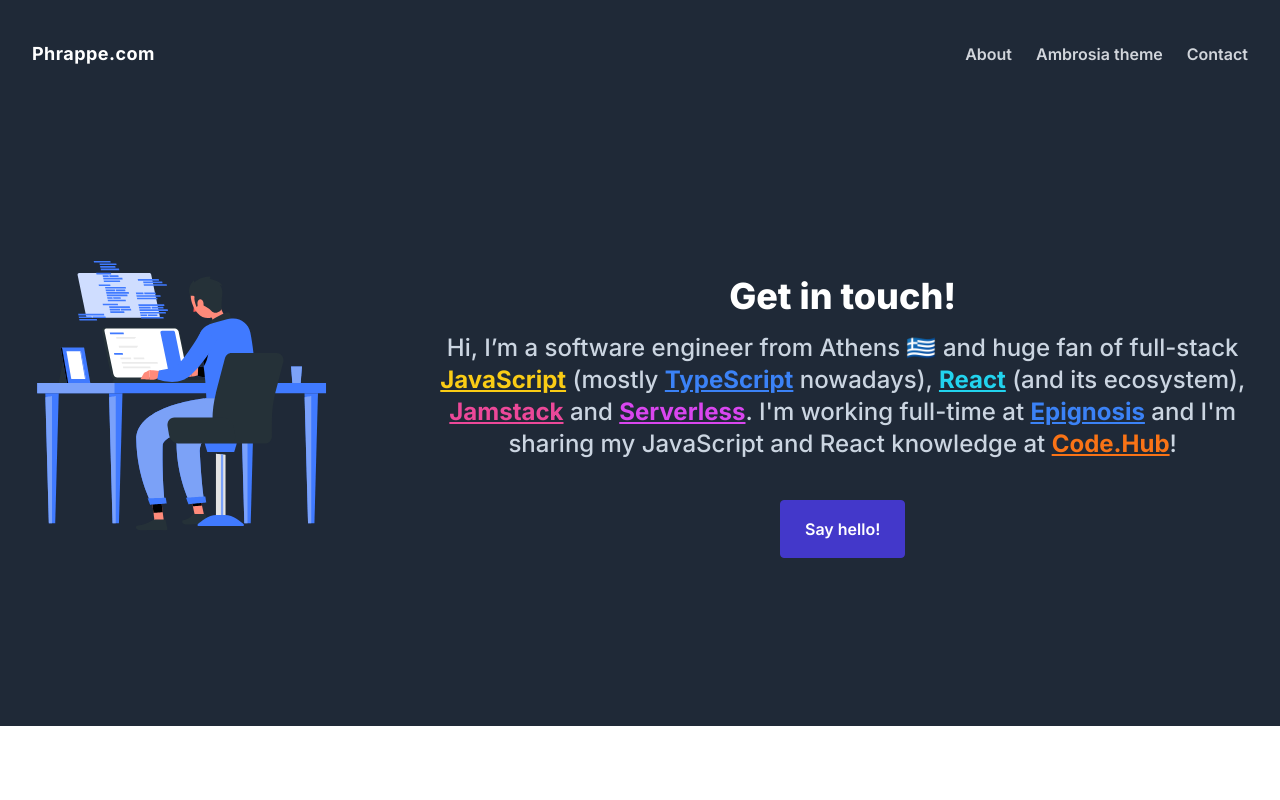
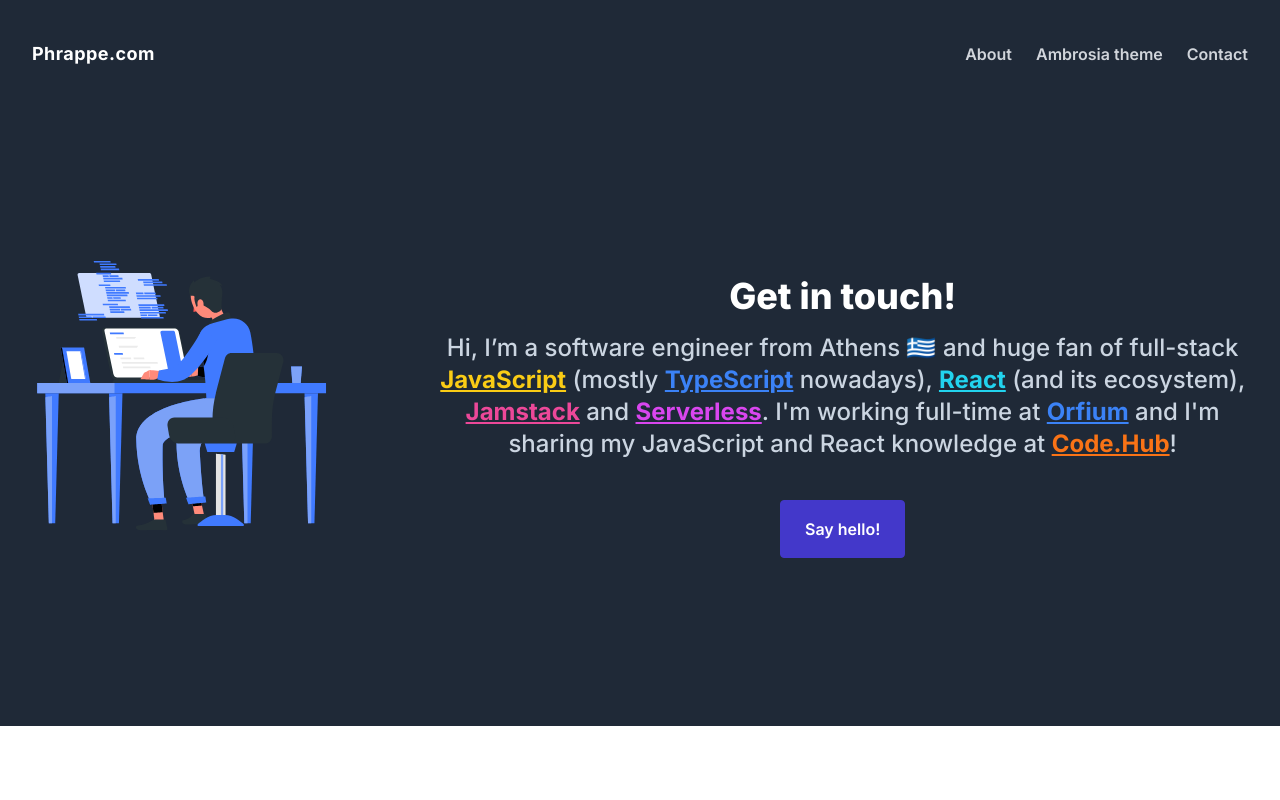
Before and after one commit to tsevdos/phrappe.com, a Next.js app: page /page/1 in a window 1280 px wide. Shown: the top 800 px of the page. Built offline with nearby package versions, Linux system fonts and the light colour scheme.

Commit message:
chore: change company name and link in hero section

```diff
--- a/components/Hero.tsx
+++ b/components/Hero.tsx
@@ -66,12 +66,12 @@
             </a>
             . I&apos;m working full-time at{" "}
             <a
-              href="https://www.epignosishq.com"
+              href="https://www.orfium.com"
               target="_blank"
               rel="noreferrer"
               className="text-2xl font-bold text-blue-500 underline decoration-blue-500"
             >
-              Epignosis
+              Orfium
             </a>{" "}
             and I&apos;m sharing my JavaScript and React knowledge at{" "}
             <a
```
